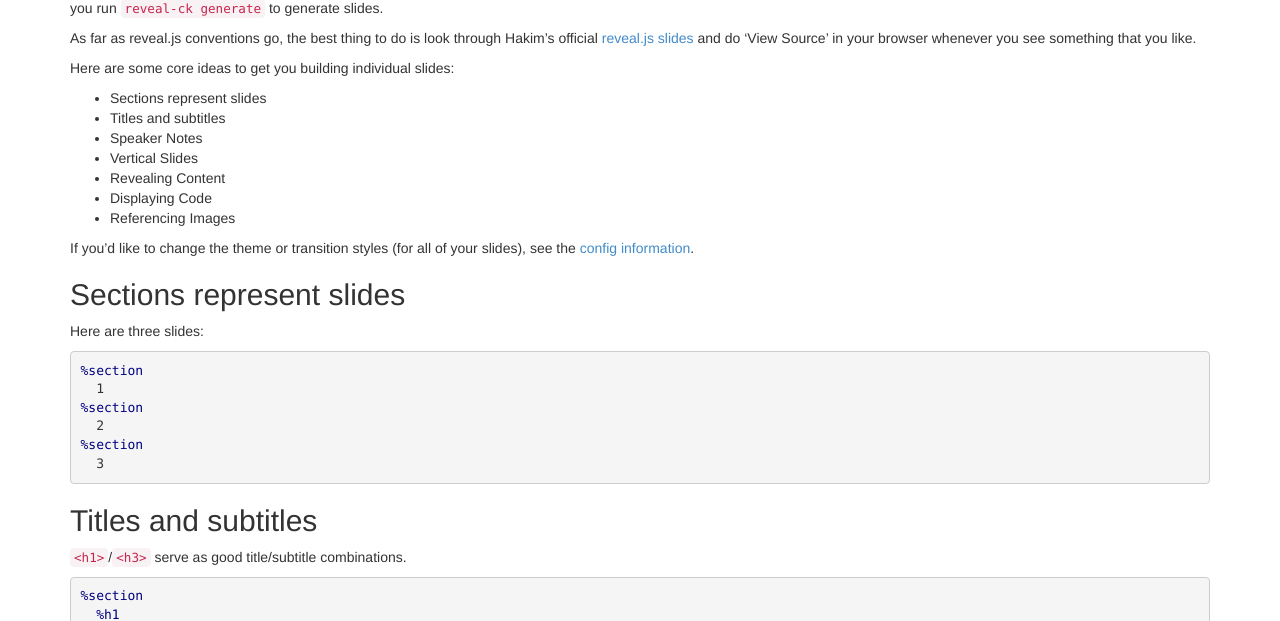
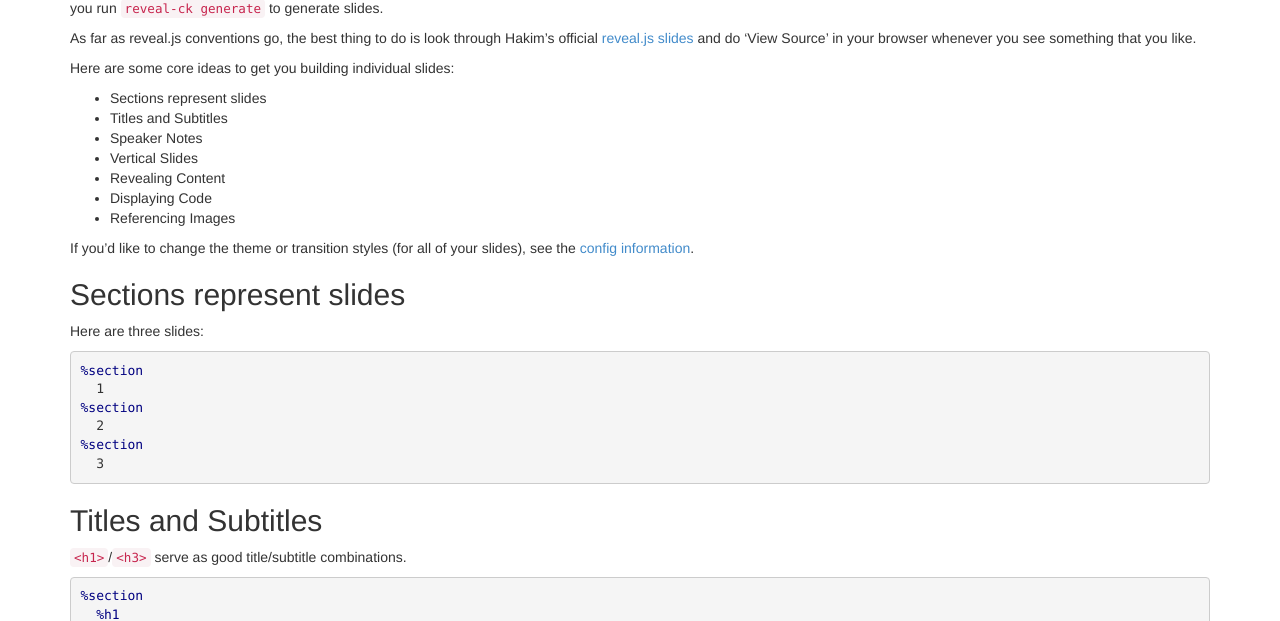
Before and after one commit to jedcn/reveal-ck, a Jekyll site: the page built from haml/index.md, in a window 1280 px wide and 900 px high, scrolled down 295 px. Shown: the part 150-771 px from the top of the window. Built offline with Jekyll 4.4.1, drawn with Linux system fonts in a browser that asks for light colours; Markdown is read by kramdown in place of the engine named in the settings.

```diff
--- a/haml/index.md
+++ b/haml/index.md
@@ -24,7 +24,7 @@ Source' in your browser whenever you see something that you like.
 Here are some core ideas to get you building individual slides:
 
 * Sections represent slides
-* Titles and subtitles
+* Titles and Subtitles
 * Speaker Notes
 * Vertical Slides
 * Revealing Content
@@ -47,7 +47,7 @@ Here are three slides:
   3
 {% endhighlight %}
 
-## Titles and subtitles
+## Titles and Subtitles
 
 `<h1>`/`<h3>` serve as good title/subtitle combinations.
 
```
